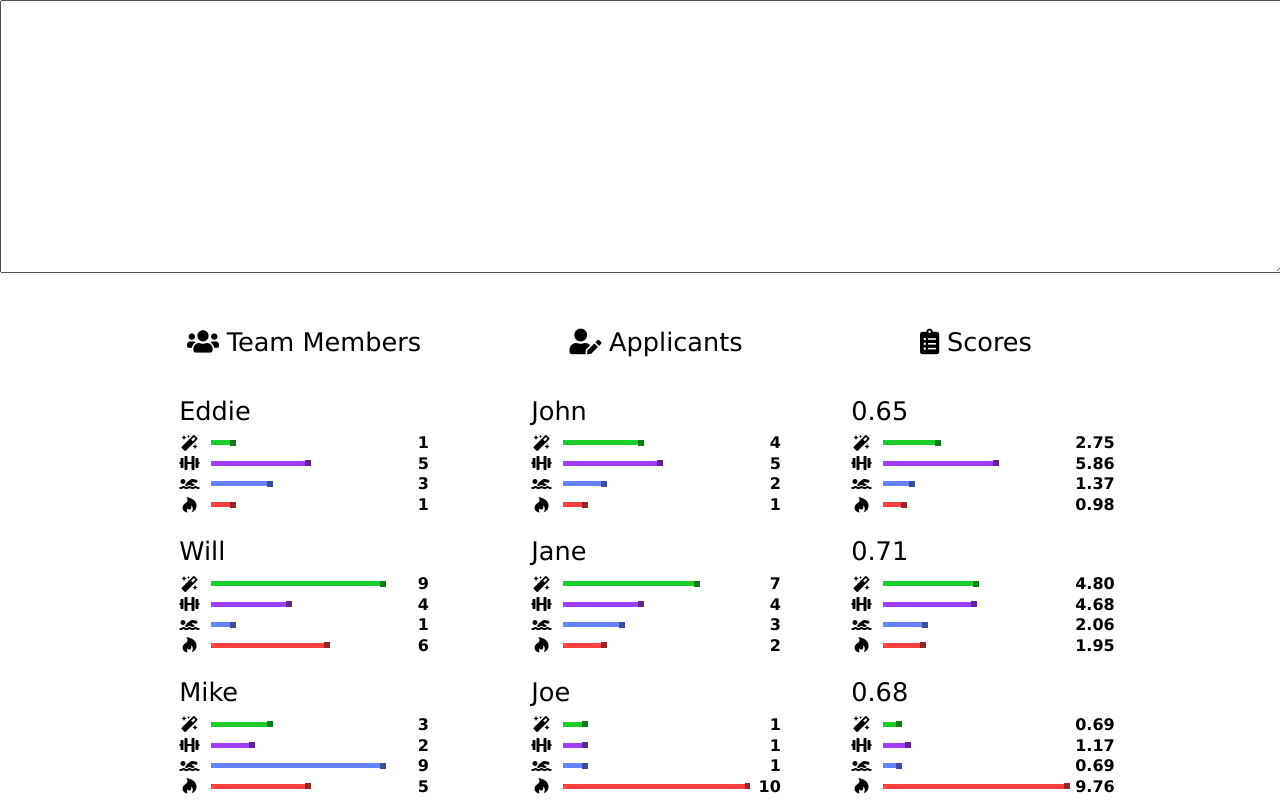
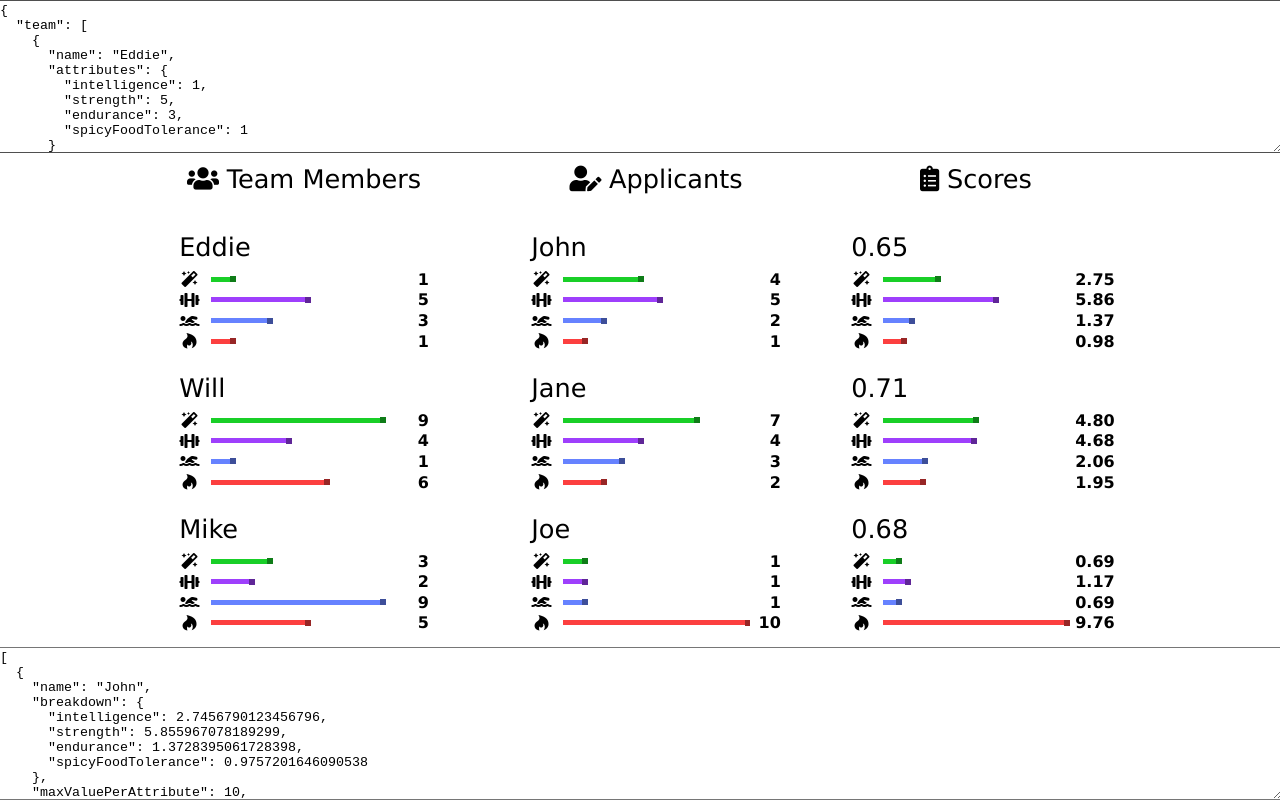
Before and after one commit to danieltian/take-home-exercise, a Vue app: page / in a window 1280 px wide. Built offline with nearby package versions, Linux system fonts and the light colour scheme.

Commit message:
Fix issue with negative scores and add json output view

```diff
--- a/src/colors.styl
+++ b/src/colors.styl
@@ -1,5 +1,6 @@
 body-background = #F7F7F7
-json-input-background = #242424
+textarea-background = #242424
+textarea-text = #FFFFFF
 person-border = #DBDBDB
 person-hover-strip = #2E4DAB
 attribute-bar-holder = #D4D4D4
--- a/src/components/App.vue
+++ b/src/components/App.vue
@@ -1,6 +1,6 @@
 <template lang="pug">
   #app
-    textarea.input(v-model="json")
+    textarea.textarea(v-model="jsonInput")
 
     .columns
       //- Team members
@@ -17,6 +17,8 @@
       .group.scorecards
         GroupHeader(icon="fas fa-clipboard-list" name="Scores")
         Scorecard(v-for="score in scores" :score="score" :key="score.name")
+
+    textarea.textarea {{ jsonOutput }}
 </template>
 
 <script>
@@ -45,7 +47,7 @@
         return this.data.applicants.map((x) => new Person(x))
       },
 
-      json: {
+      jsonInput: {
         get() {
           return JSON.stringify(this.data, undefined, 2)
         },
@@ -64,6 +66,10 @@
         let scores = calculator.getScores(this.team, this.applicants)
 
         return scores
+      },
+
+      jsonOutput() {
+        return JSON.stringify(this.scores, undefined, 2)
       }
     }
   }
@@ -79,17 +85,25 @@
     &.full-screen-drag
       user-select: none
 
-  .input
+  #app
+    display: flex
+    flex-direction: column
+    align-items: center
+    height: 100vh
+    overflow: hidden
+
+  .textarea
     width: 100%
-    height: 20em
-    background-color: json-input-background
-    color: white
-    margin-bottom: 3em
+    height: 15em
+    background-color: textarea-background
+    color: textarea-text
 
   .columns
     display: flex
+    align-items: center
     max-width: 960px
-    margin: 0 auto
+    width: 100%
+    flex: 1
 
   .group
     flex: 1
--- a/src/models/Score.js
+++ b/src/models/Score.js
@@ -21,7 +21,7 @@ class Score {
     // and tapers off towards the end.
     let scaledScore = BetterMath.log10(total) / BetterMath.log10(max)
 
-    return scaledScore
+    return BetterMath.clamp(scaledScore, 0, 1)
   }
 
   setBreakdown(name, value) {
```
Also changed, not shown: 2 other files (tests, documents, lock files or other folders).
